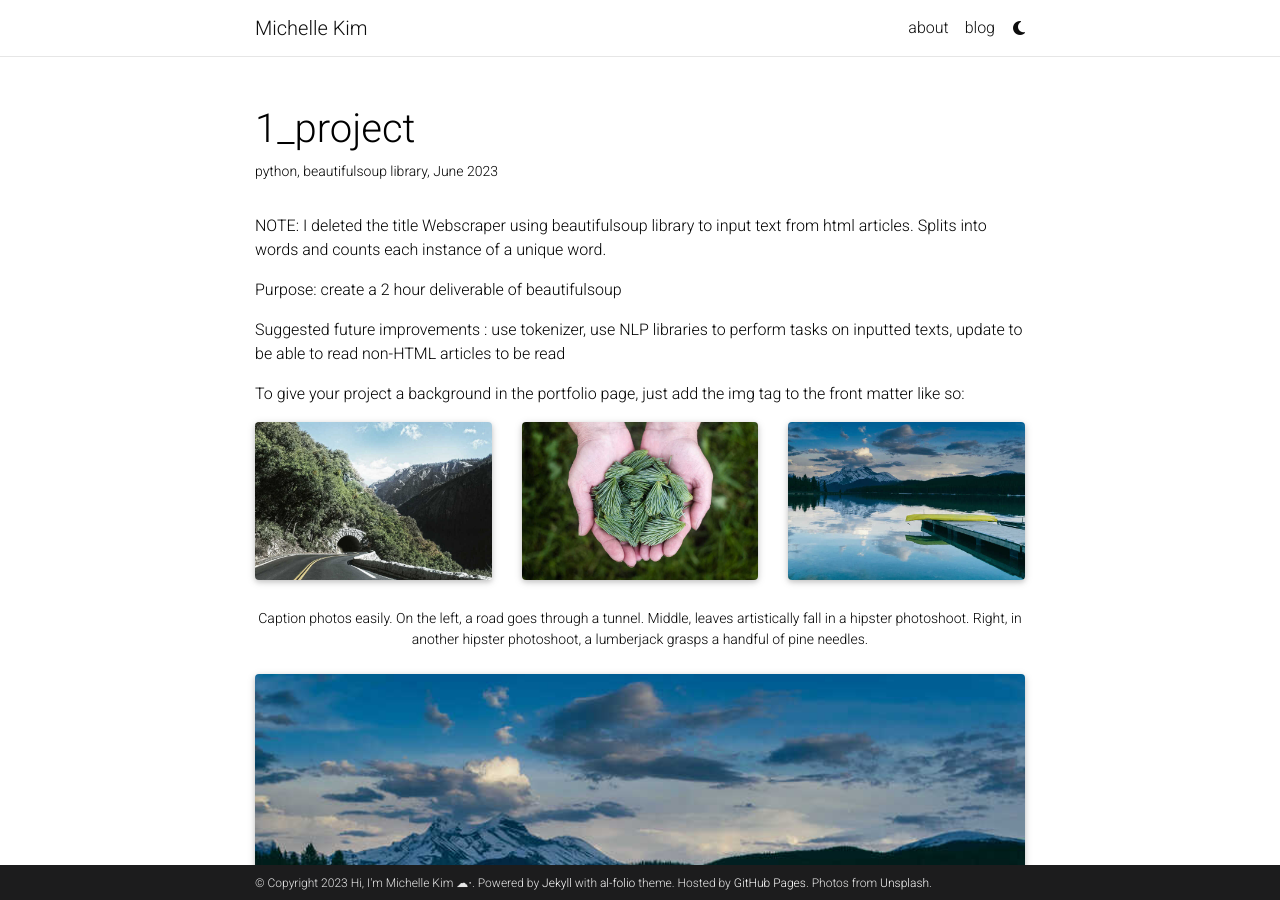
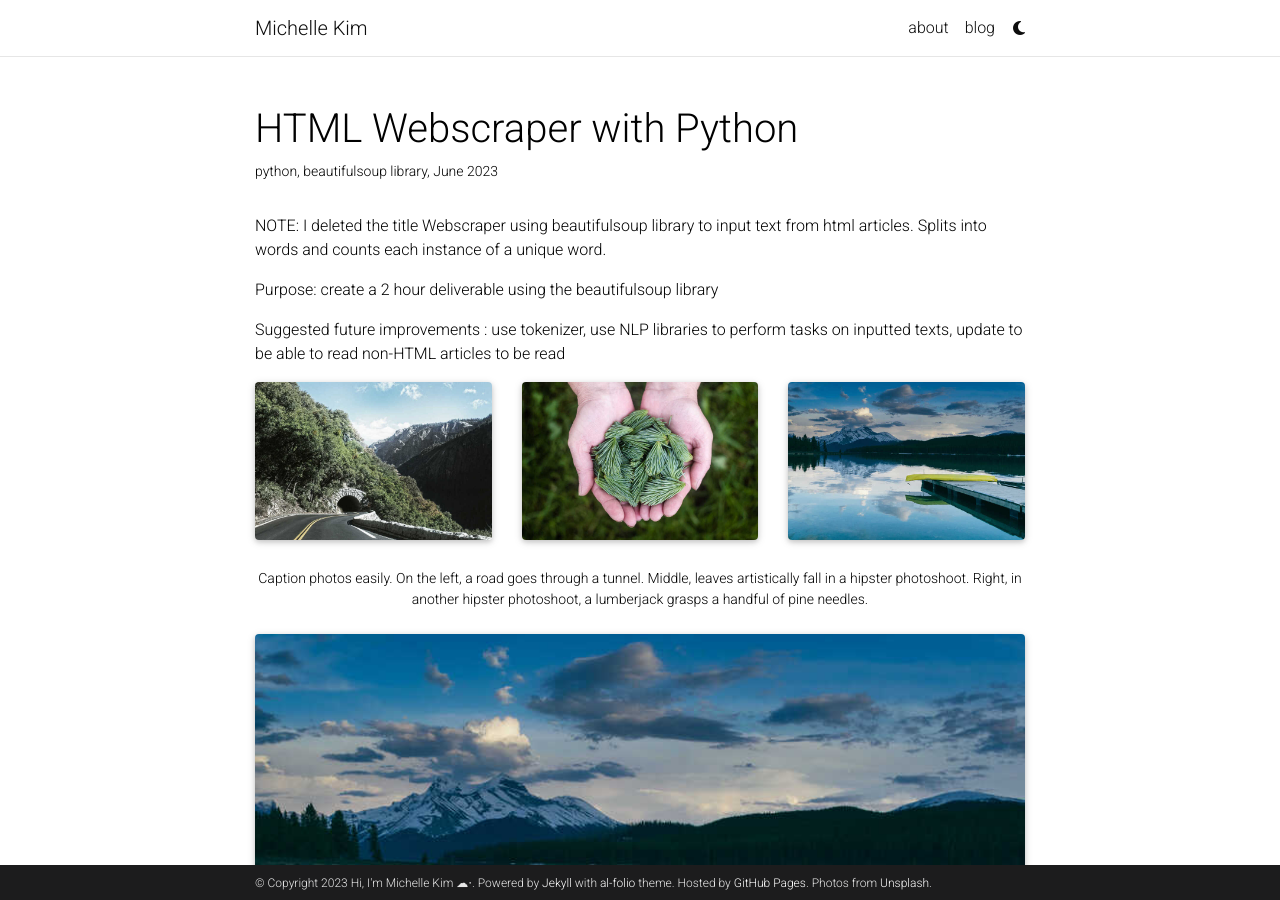
Before and after one commit to michellekim2/michellekim2.github.io, a Jekyll site: the page built from _projects/1_project.md, in a window 1280 px wide and 900 px high. Built offline with Jekyll 4.4.1, drawn with Linux system fonts in a browser that asks for light colours; full-size pictures stand in for the smaller copies a plugin makes; comment, search, counter and statistics services are not loaded; a style sheet for code colours, icons or effects is not loaded.

Commit message:
Update 1_project.md

```diff
--- a/_projects/1_project.md
+++ b/_projects/1_project.md
@@ -1,4 +1,5 @@
 ---
+title: HTML Webscraper with Python
 layout: page
 
 description: python, beautifulsoup library, June 2023
@@ -9,11 +10,9 @@ category: work
 NOTE: I deleted the title
 Webscraper using beautifulsoup library to input text from html articles. Splits into words and counts each instance of a unique word.
 
-Purpose: create a 2 hour deliverable of beautifulsoup
+Purpose: create a 2 hour deliverable using the beautifulsoup library
 
 Suggested future improvements : use tokenizer, use NLP libraries to perform tasks on inputted texts, update to be able to read non-HTML articles to be read
-
-To give your project a background in the portfolio page, just add the img tag to the front matter like so:
 
 
 
```
